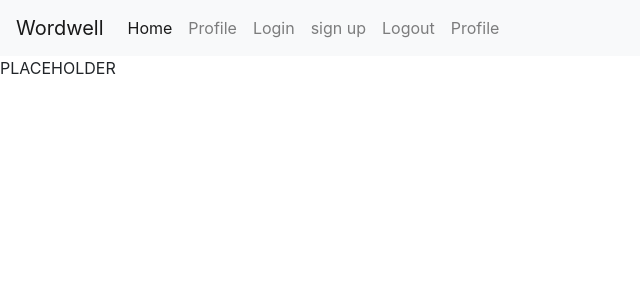
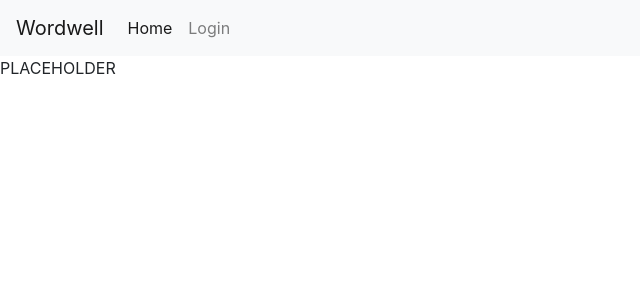
Before and after one commit to alexrobincrabbe/Wordwell, a Django app: template instructions/templates/instructions/index.html in a window 1280 px wide. Shown: the top 300 px of the page, without its empty margins (0-640 px from the left). Run offline with Django 4.2, Linux system fonts and the light colour scheme; the template is opened without the code that fills it, so the values that code supplies are empty; parts of the project's set-up code (start-up, migrations or seed data) failed here and were passed over; some libraries are stand-ins or nearby versions.

Commit message:
fix: hide/show logout/profile/login when user is logeed in or logged out

```diff
--- a/templates/base.html
+++ b/templates/base.html
@@ -35,21 +35,18 @@
                 <li class="nav-item active">
                     <a class="nav-link" href="{% url 'home' %}">Home</a>
                 </li>
+                {% if user.is_authenticated %}
                 <li class="nav-item">
-                    <a class="nav-link" href="#">Profile</a>
-                </li>
-                <li class="nav-item">
-                    <a class="nav-link" href="{% url 'account_login' %}">Login</a>
-                </li>
-                <li class="nav-item">
-                    <a class="nav-link" href="{% url 'account_signup' %}">sign up</a>
+                    <a class="nav-link" href="{% url 'profile' %}">Profile</a>
                 </li>
                 <li class="nav-item">
                     <a class="nav-link" href="{% url 'account_logout' %}">Logout</a>
                 </li>
+                {% else %}
                 <li class="nav-item">
-                    <a class="nav-link" href="{% url 'profile' %}">Profile</a>
+                    <a class="nav-link" href="{% url 'account_login' %}">Login</a>
                 </li>
+                {% endif %}
             </ul>
         </div>
     </nav>
--- a/wordwell/settings.py
+++ b/wordwell/settings.py
@@ -27,7 +27,7 @@ TEMPLATES_DIR = os.path.join(BASE_DIR, 'templates')
 SECRET_KEY = os.environ.get("SECRET_KEY")
 
 # SECURITY WARNING: don't run with debug turned on in production!
-DEBUG = True
+DEBUG = False
 
 ALLOWED_HOSTS = [
     '.herokuapp.com',
```
